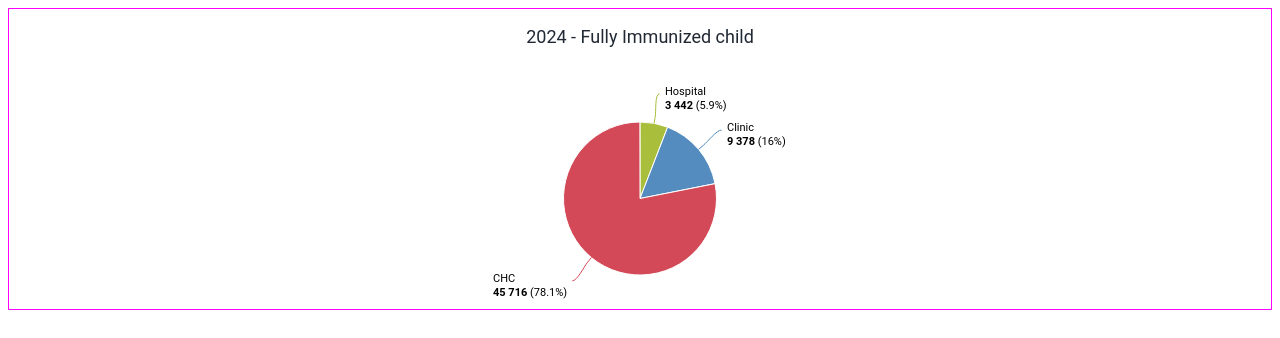
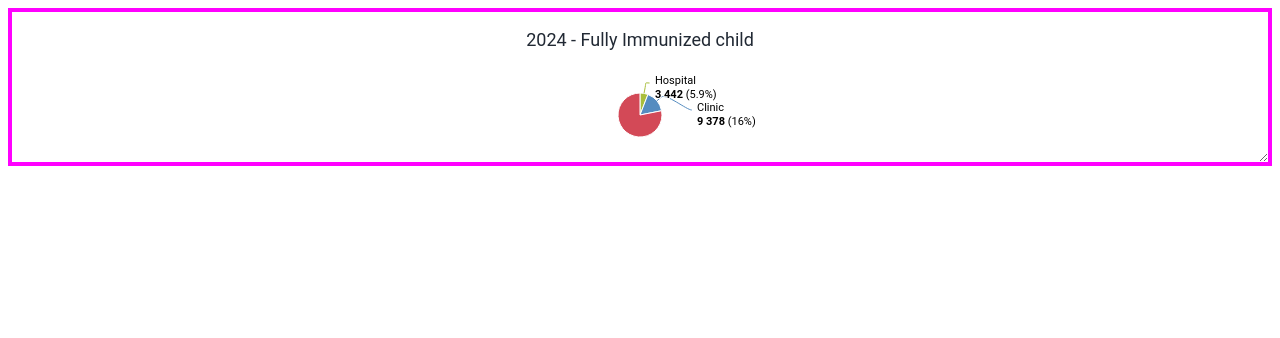
Before and after one commit to HendrikThePendric/highcharts-reproduction, a website built with Vite: page src/index.html in a window 1280 px wide. Built offline with nearby package versions, Linux system fonts and the light colour scheme.

Commit message:
chore: make container resizable to replciate issue

```diff
--- a/src/main.js
+++ b/src/main.js
@@ -1,4 +1,9 @@
 import './style.css'
 import { replicateHighChartsIssue } from './replicateHighChartsIssue.js'
 
-replicateHighChartsIssue(document.querySelector('#container'))
+const containerElement = document.getElementById('container')
+const chart = replicateHighChartsIssue(containerElement)
+const resizeObserver = new ResizeObserver(() => {
+    chart.reflow()
+})
+resizeObserver.observe(containerElement)
--- a/src/replicateHighChartsIssue.js
+++ b/src/replicateHighChartsIssue.js
@@ -1,4 +1,4 @@
-import showChart from "./showChart.js"
+import showChart from './showChart.js'
 
 const trimTrailingZeros = (stringValue) => stringValue.replace(/\.?0+$/, '')
 
@@ -39,7 +39,7 @@ const formatDataLabel = (name = '', y, percentage) => {
 }
 
 export function replicateHighChartsIssue(containerElement) {
-  showChart({
+    return showChart({
         chart: {
             type: 'pie',
             renderTo: containerElement,
--- a/src/style.css
+++ b/src/style.css
@@ -1,4 +1,5 @@
 #container {
-  border: 1px solid magenta;
-  height: 300px;
+    border: 4px solid magenta;
+    height: 150px;
+    resize: vertical;
 }
```
Lines whose indentation alone changed are shown as unchanged.
